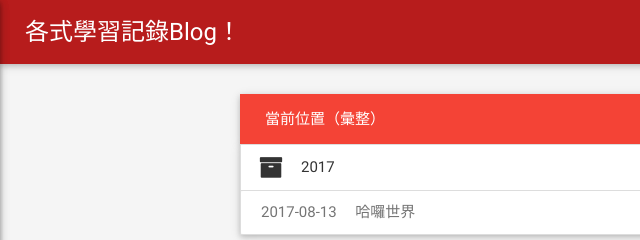
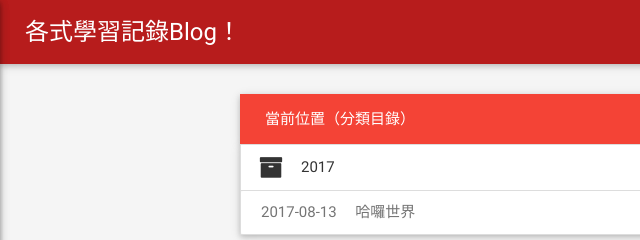
Before and after one commit to t4cgbb/t4cgbb.github.io, a plain HTML site: page archives/2017/index.html in a window 1280 px wide. Shown: the top 240 px of the page, 0-640 px from the left. Drawn offline with nearby package versions, Linux system fonts and the light colour scheme; some packages are replaced by stand-ins of ours.

Commit message:
Site updated: 2017-08-13 14:16:26

```diff
--- a/archives/2017/index.html
+++ b/archives/2017/index.html
@@ -205,7 +205,7 @@
 
 <nav class="page-nav hide-on-small-only">
     <div class="nav-wrapper red">
-        <span class="breadcrumb">當前位置（彙整）</span>
+        <span class="breadcrumb">當前位置（分類目錄）</span>
 
 
 
```
